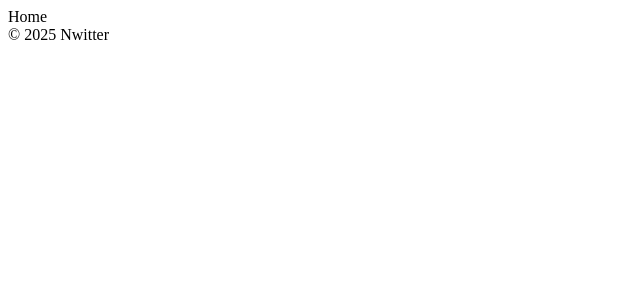
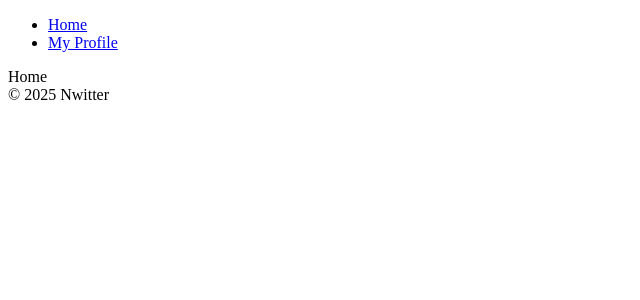
Before and after one commit to youngjjje/nwitter, a React (Create React App) app: page /#/ in a window 1280 px wide. Shown: the top 300 px of the page, without its empty margins (0-640 px from the left). Built offline with nearby package versions, Linux system fonts and the light colour scheme; no server answers; sample sign-in values are in the browser's storage.

Commit message:
1.12 add Logout

```diff
--- /dev/null
+++ b/src/components/Navigation.js
@@ -0,0 +1,18 @@
+import {Link} from "react-router-dom"
+
+const Navigation = () => {
+    return (
+        <nav>
+            <ul>
+                <li>
+                    <Link to="/">Home</Link>
+                </li>
+                <li>
+                    <Link to="/profile">My Profile</Link>
+                </li>
+            </ul>
+        </nav>
+    )
+}
+
+export default Navigation;
--- a/src/components/Router.js
+++ b/src/components/Router.js
@@ -1,15 +1,24 @@
-import {HashRouter as Router, Route, Routes } from "react-router-dom";
-import Auth from "../routes/Auth";
-import Home from "../routes/Home";
+import {HashRouter as Router, Route, Routes, Navigate } from "react-router-dom";
+import Auth from "routes/Auth";
+import Home from "routes/Home";
+import Profile from "routes/Profile"
+import Navigation from "./Navigation";
 
 const AppRouter = ({isLoggedIn}) => {
     return (
         <Router>
+            {isLoggedIn && <Navigation />}
             <Routes>
-                { isLoggedIn ?(
-                    <Route exact path="/" element={<Home />}></Route>
+                { isLoggedIn ? (
+                    <>
+                        <Route exact path="/" element= {<Home />} />
+                        <Route exact path="/profile" element={<Profile />} />
+                    </>
                 ) : (
-                    <Route exact path="/" element={<Auth />}></Route>
+                    <>
+                        <Route exact path="/" element={<Auth />}/>
+                        <Route path="*" element={<Navigate to="/" />} />
+                    </>
                 )}
             </Routes>
         </Router>
--- a/src/routes/Profile.js
+++ b/src/routes/Profile.js
@@ -1,3 +1,13 @@
-const Profile = () => <span>Profile</span>;
+import {authService} from "fbase"
+
+const Profile = () => {
+    const onLogOutClick = () => authService.signOut()
+
+    return (
+        <>
+            <button onClick={onLogOutClick}>Log Out</button>
+        </>
+    )
+};
 
 export default Profile;
```
